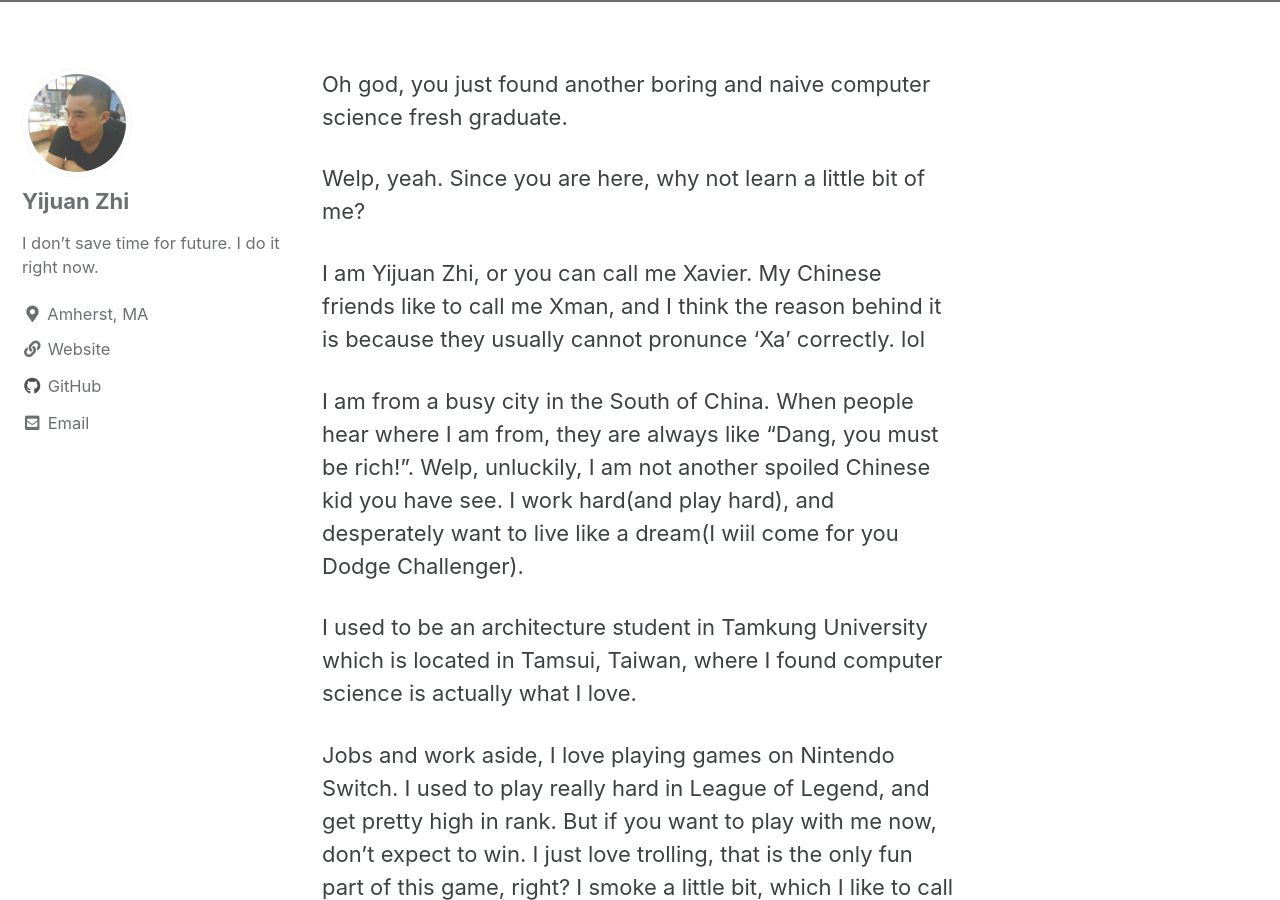
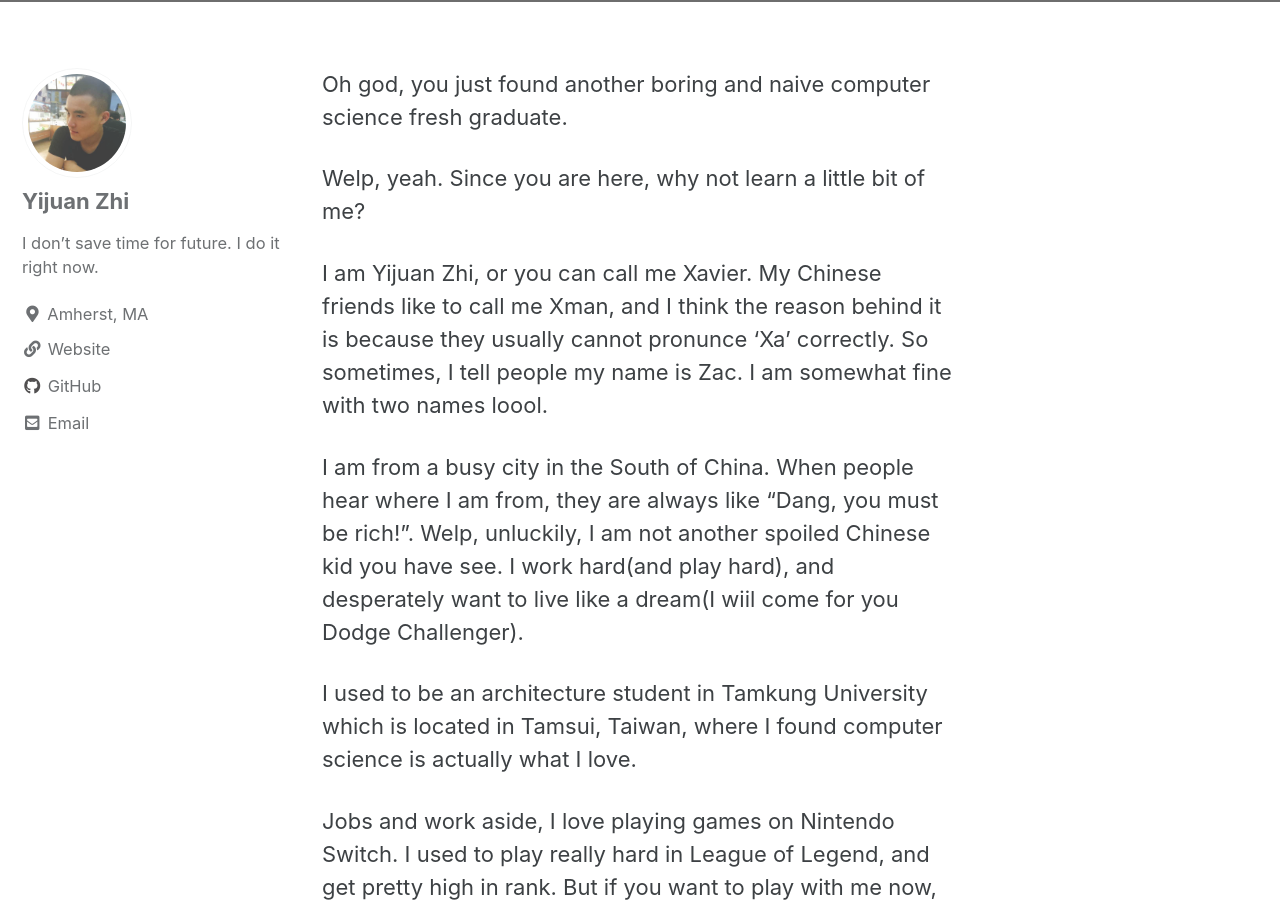
Before and after one commit to ZakaryZ/github-page-draft, a Jekyll site: the page built from _pages/about.md, in a window 1280 px wide and 900 px high, scrolled down 387 px. Built offline with Jekyll 4.4.1, drawn with Linux system fonts in a browser that asks for light colours; cached includes are drawn as plain includes; grey boxes are pictures that could not be loaded.

Commit message:
add details to about me

```diff
--- a/_pages/about.md
+++ b/_pages/about.md
@@ -11,7 +11,7 @@ Oh god, you just found another boring and naive computer science fresh graduate.
 
 Welp, yeah. Since you are here, why not learn a little bit of me?
 
-I am Yijuan Zhi, or you can call me Xavier. My Chinese friends like to call me Xman, and I think the reason behind it is because they usually cannot pronunce 'Xa' correctly. lol
+I am Yijuan Zhi, or you can call me Xavier. My Chinese friends like to call me Xman, and I think the reason behind it is because they usually cannot pronunce 'Xa' correctly. So sometimes, I tell people my name is Zac. I am somewhat fine with two names loool.
 
 I am from a busy city in the South of China. When people hear where I am from, they are always like "Dang, you must be rich!". Welp, unluckily, I am not another spoiled Chinese kid you have see. I work hard(and play hard), and desperately want to live like a dream(I wiil come for you Dodge Challenger).
 
```
